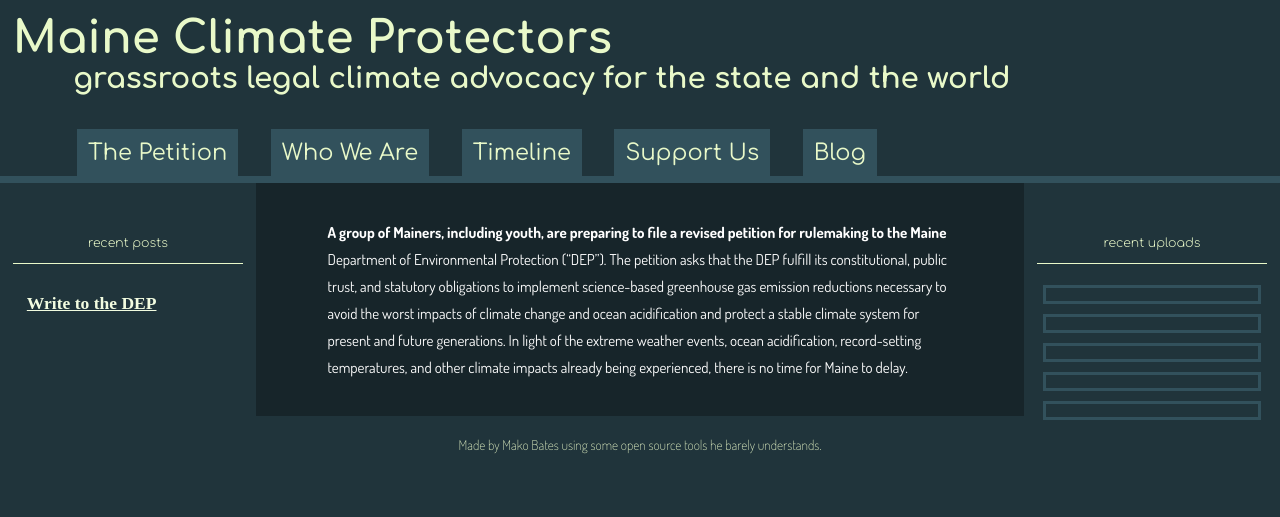
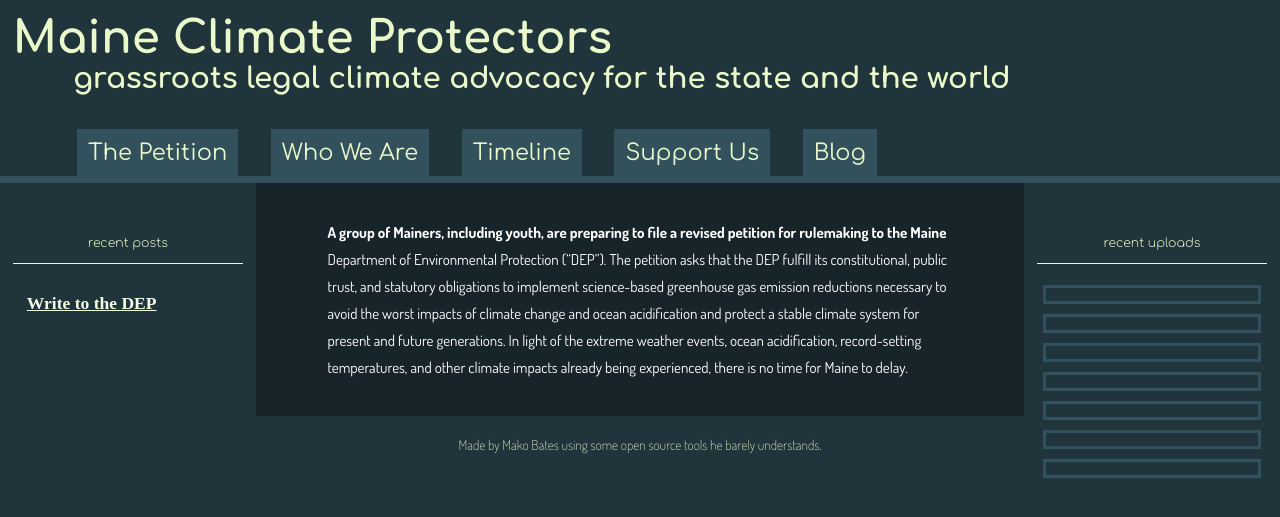
Before and after one commit to ShapeOfMatter/maine-climate-protectors, a Jekyll site: the page built from index.md, in a window 1280 px wide. Shown: the top 517 px of the page. Built offline with Jekyll 4.4.1, drawn with Linux system fonts in a browser that asks for light colours.

Commit message:
Updated Busy

```diff
--- a/_layouts/busy.html
+++ b/_layouts/busy.html
@@ -14,7 +14,7 @@ layout: master
   <div id="uploads-side-inner">
     <h5>recent uploads</h5>
     {% assign uploads = site.collections | where: 'label', 'uploads' | first %}
-    {% for file in uploads limit:site.side_bar.uploads.quantity %}
+    {% for file in uploads %}
       <li><a href="/uploads/{{ file.name }}" target="_blank">
         {% assign extension = file.extname | downcase %}
         {% case extension %}
```
